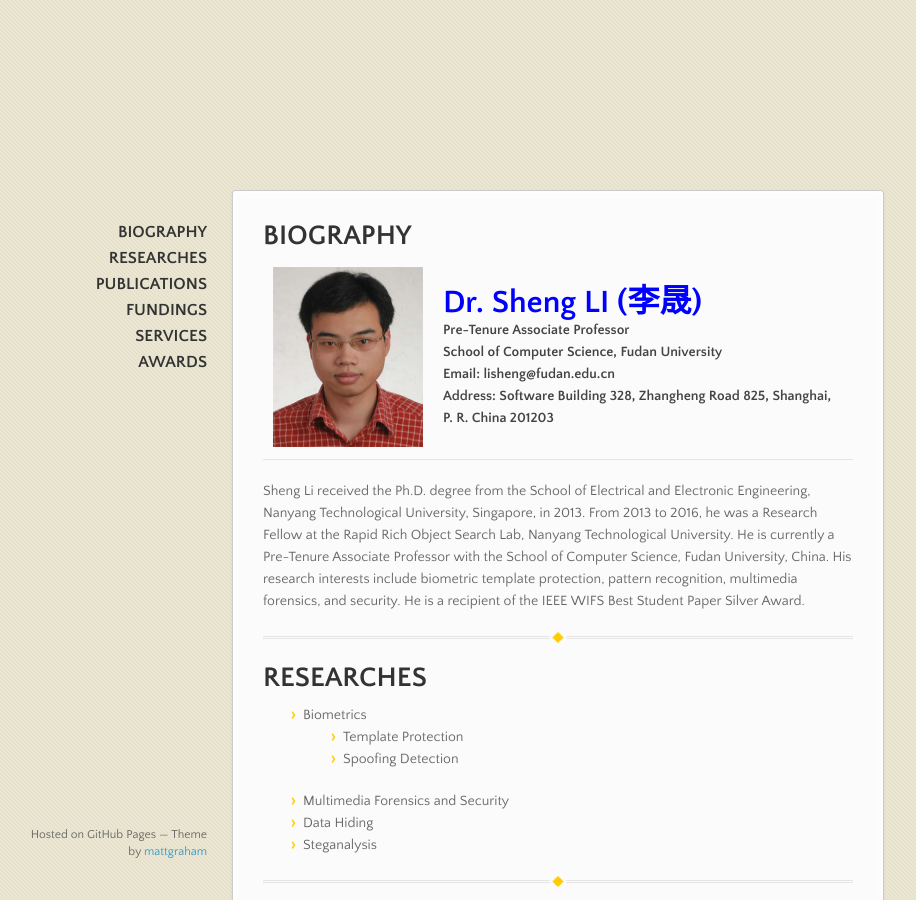
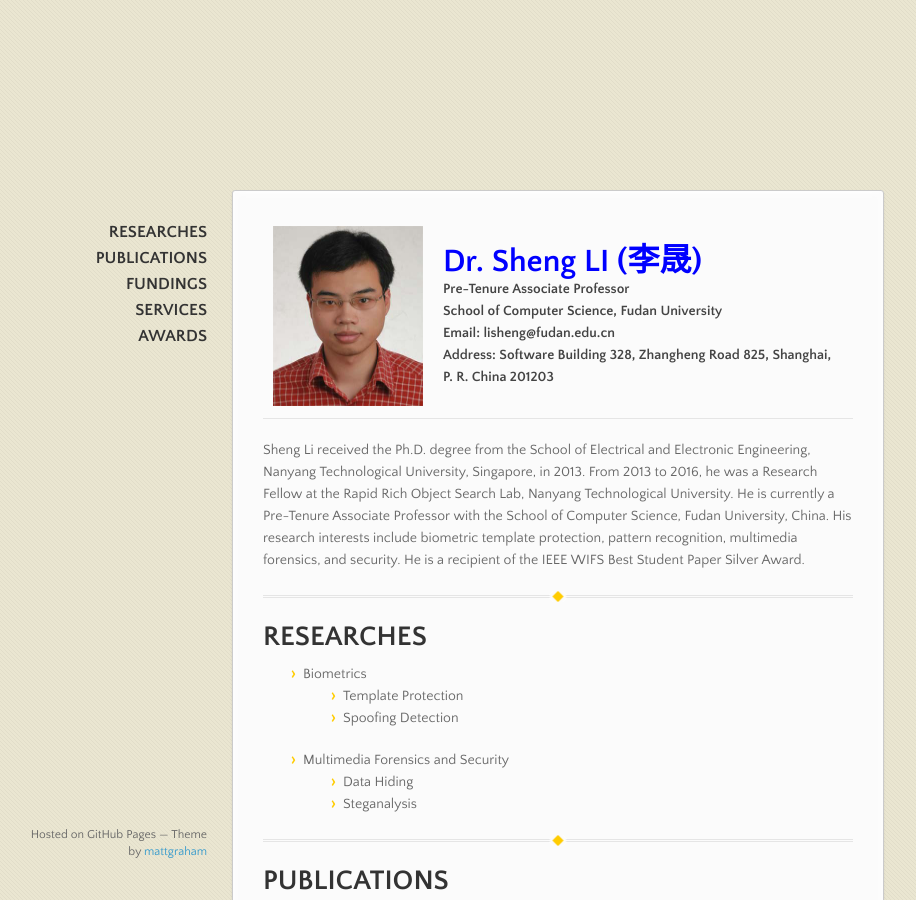
Before and after one commit to blazelisheng/blazelisheng.github.io, a Jekyll site: the page built from index.md, in a window 1280 px wide and 900 px high. Shown: the whole window, without its empty margins (83-999 px from the left). Built offline with Jekyll 4.4.1, drawn with Linux system fonts in a browser that asks for light colours; our own code applies the rules of GitHub Pages for plain Markdown files.

Commit message:
Update index.md

```diff
--- a/index.md
+++ b/index.md
@@ -1,7 +1,7 @@
 ---
 layout: default
 ---
-# BIOGRAPHY
+
 <table border="0" cellspacing="0" cellpadding="0">
   <tr>
     <th width="150">
@@ -18,7 +18,7 @@ Sheng Li received the Ph.D. degree from the School of Electrical and Electronic
 - Biometrics
   - Template Protection
   - Spoofing Detection
--  Multimedia Forensics and Security
+- Multimedia Forensics and Security
   - Data Hiding
   - Steganalysis
 
```
